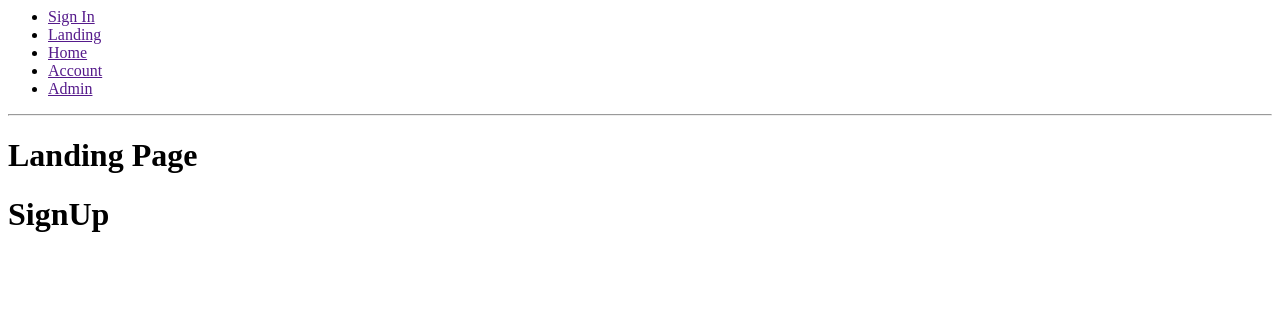
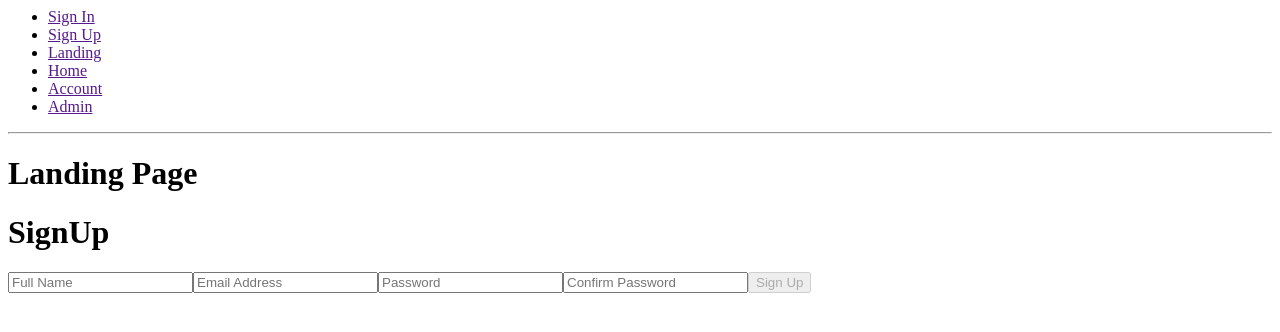
Before and after one commit to susnitdgp/react-goswami-second, a React (Create React App) app: page / in a window 1280 px wide. Shown: the top 332 px of the page. Built offline with nearby package versions, Linux system fonts and the light colour scheme.

Commit message:
5 files modified, 1 added

```diff
--- a/src/App.js
+++ b/src/App.js
@@ -18,6 +18,7 @@ class App extends Component{
      <Router>
 
      <Navigation />
+
      <hr/>
 
       <Route exact path={ROUTES.LANDING} component={LandingPage} />
--- a/src/Components/Firebase/context.js
+++ b/src/Components/Firebase/context.js
@@ -2,4 +2,10 @@ import React from 'react';
 
 const FirebaseContext = React.createContext(null);
 
+export const withFirebase = Component => props => (
+  <FirebaseContext.Consumer>
+    {firebase => <Component {...props} firebase={firebase} />}
+  </FirebaseContext.Consumer>
+);
+
 export default FirebaseContext;
--- a/src/Components/Firebase/index.js
+++ b/src/Components/Firebase/index.js
@@ -1,6 +1,6 @@
-import FirebaseContext from './context';
+import FirebaseContext,{ withFirebase } from './context';
 import Firebase from './firebase';
 
 export default Firebase;
 
-export { FirebaseContext };
+export { FirebaseContext, withFirebase };
--- a/src/Components/Navigation/index.js
+++ b/src/Components/Navigation/index.js
@@ -8,6 +8,9 @@ const Navigation = () => (
     <ul>
       <li>
         <Link to={ROUTES.SIGN_IN}>Sign In</Link>
+      </li>
+      <li>
+        <Link to={ROUTES.SIGN_UP}>Sign Up</Link>
       </li>
       <li>
         <Link to={ROUTES.LANDING}>Landing</Link>
--- a/src/Components/SignUp/index.js
+++ b/src/Components/SignUp/index.js
@@ -3,31 +3,109 @@ import React, { Component } from 'react';
 import { Link } from 'react-router-dom';
 
 import * as ROUTES from '../../Constants/routes';
+import { FirebaseContext } from '../Firebase';
 
 
 const SignUpPage = () => (
   <div>
     <h1>SignUp</h1>
-    <SignUpForm />
+    <FirebaseContext.Consumer>
+      {firebase => <SignUpForm firebase={firebase} />}
+    </FirebaseContext.Consumer>
   </div>
 );
+
+
+const INITIAL_STATE = {
+  username: '',
+  email: '',
+  passwordOne: '',
+  passwordTwo: '',
+  error: null,
+};
 
 class SignUpForm extends Component {
   constructor(props) {
     super(props);
+
+    this.state = { ...INITIAL_STATE };
   }
 
   onSubmit = event => {
 
+    const { username, email, passwordOne } = this.state;
+
+    this.props.firebase
+      .doCreateUserWithEmailAndPassword(email, passwordOne)
+      .then(authUser => {
+        this.setState({ ...INITIAL_STATE });
+      })
+      .catch(error => {
+        this.setState({ error });
+      });
+
+    event.preventDefault();
+
   }
 
   onChange = event => {
-
+    this.setState({ [event.target.name]: event.target.value });
   };
 
   render() {
+
+    const {
+      username,
+      email,
+      passwordOne,
+      passwordTwo,
+      error,
+    } = this.state;
+
+    const isInvalid =
+      passwordOne !== passwordTwo ||
+      passwordOne === '' ||
+      email === '' ||
+      username === '';
+
     return (
       <form onSubmit={this.onSubmit}>
+
+        <input
+          name="username"
+          value={username}
+          onChange={this.onChange}
+          type="text"
+          placeholder="Full Name"
+        />
+        <input
+          name="email"
+          value={email}
+          onChange={this.onChange}
+          type="text"
+          placeholder="Email Address"
+        />
+        <input
+          name="passwordOne"
+          value={passwordOne}
+          onChange={this.onChange}
+          type="password"
+          placeholder="Password"
+        />
+        <input
+          name="passwordTwo"
+          value={passwordTwo}
+          onChange={this.onChange}
+          type="password"
+          placeholder="Confirm Password"
+        />
+        <button disabled={isInvalid} type="submit">
+          Sign Up
+          </button>
+
+        {error && <p>{error.message}</p>}
+
+
 
       </form>
     );
```
Also changed, not shown: 1 other file (tests, documents, lock files or other folders).
